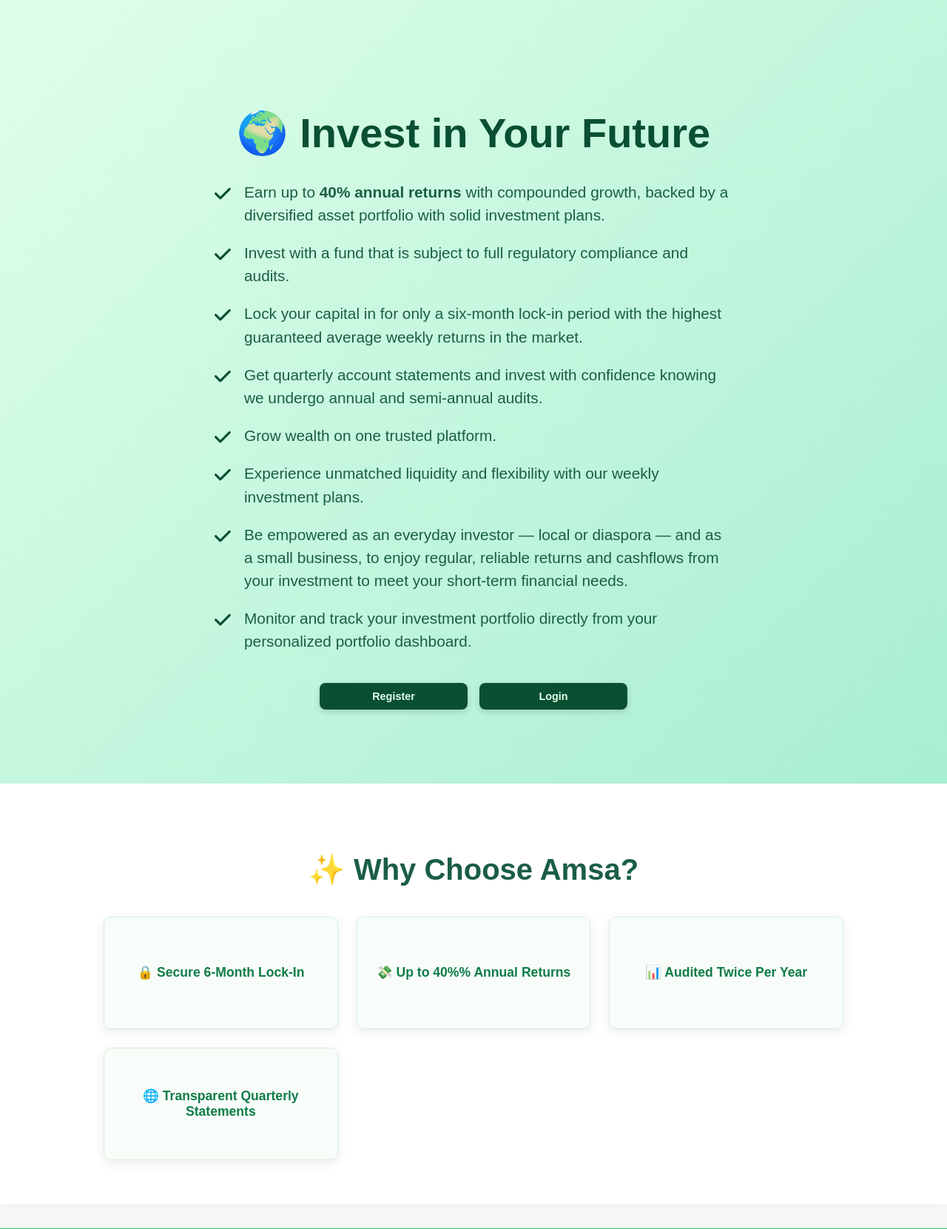
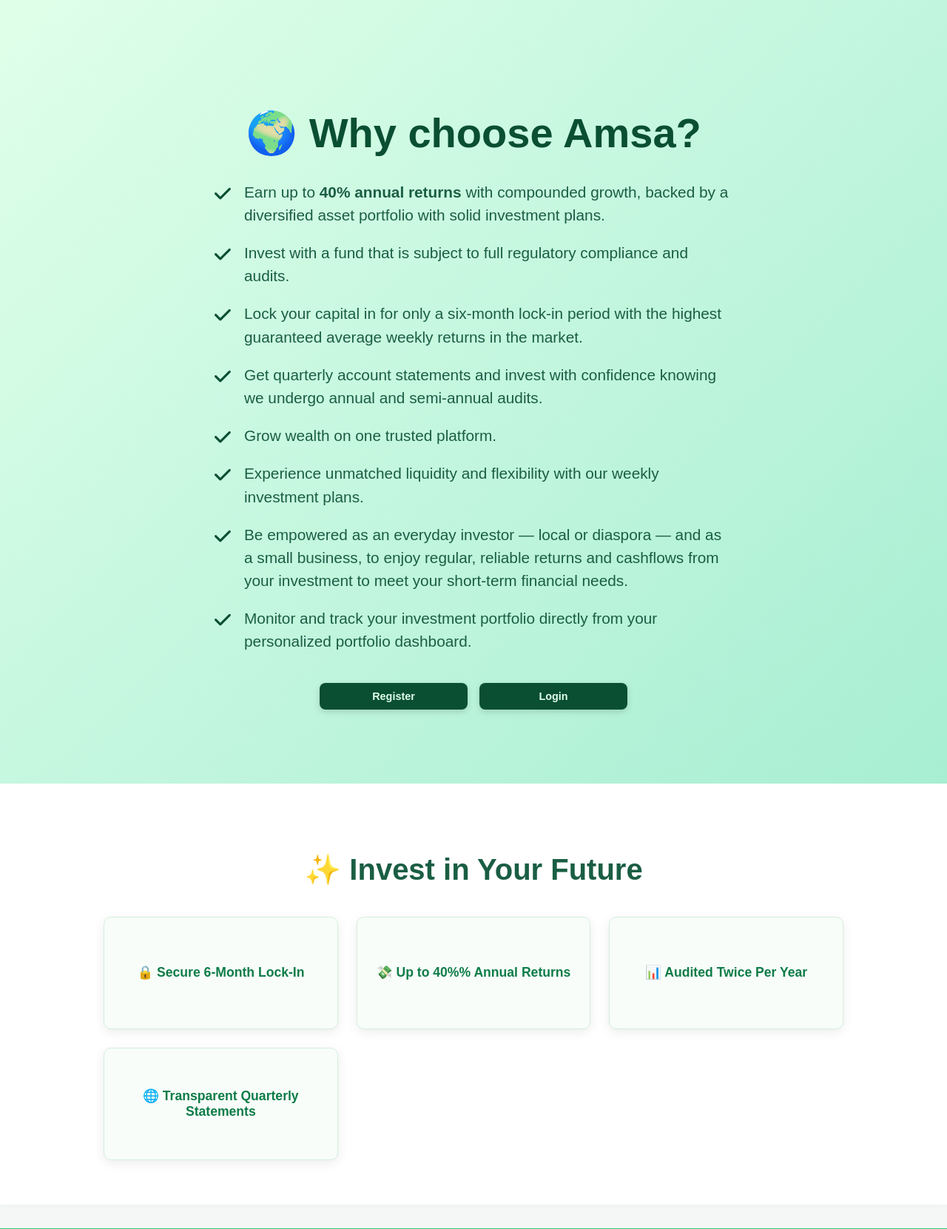
Before and after one commit to 1234manucho/amsa-flask, a Flask app: page / in a window 1280 px wide. Shown: the part 58-1719 px from the top of the page at 74% size. Run offline with Flask 3, Linux system fonts and the light colour scheme; some libraries are stand-ins or nearby versions.

Commit message:
Update index.html

```diff
--- a/app/templates/index.html
+++ b/app/templates/index.html
@@ -226,7 +226,7 @@
 
 <section class="hero">
   <div class="hero-content">
-    <h1 class="animate">🌍 Invest in Your Future</h1>
+    <h1 class="animate">🌍 Why choose Amsa?</h1>
     <ul class="hero-list animate delay">
  <li>Earn up to <strong>40% annual returns</strong> with compounded growth, backed by a diversified asset portfolio with solid investment plans.</li>
   <li>Invest with a fund that is subject to full regulatory compliance and audits.</li>
@@ -246,7 +246,7 @@
 </section>
 
 <section class="features">
-  <h2>✨ Why Choose Amsa?</h2>
+  <h2>✨ Invest in Your Future</h2>
   <div class="features-grid">
     <div class="feature-card">🔒 Secure 6-Month Lock-In</div>
     <div class="feature-card">💸 Up to 40%% Annual Returns</div>
```
